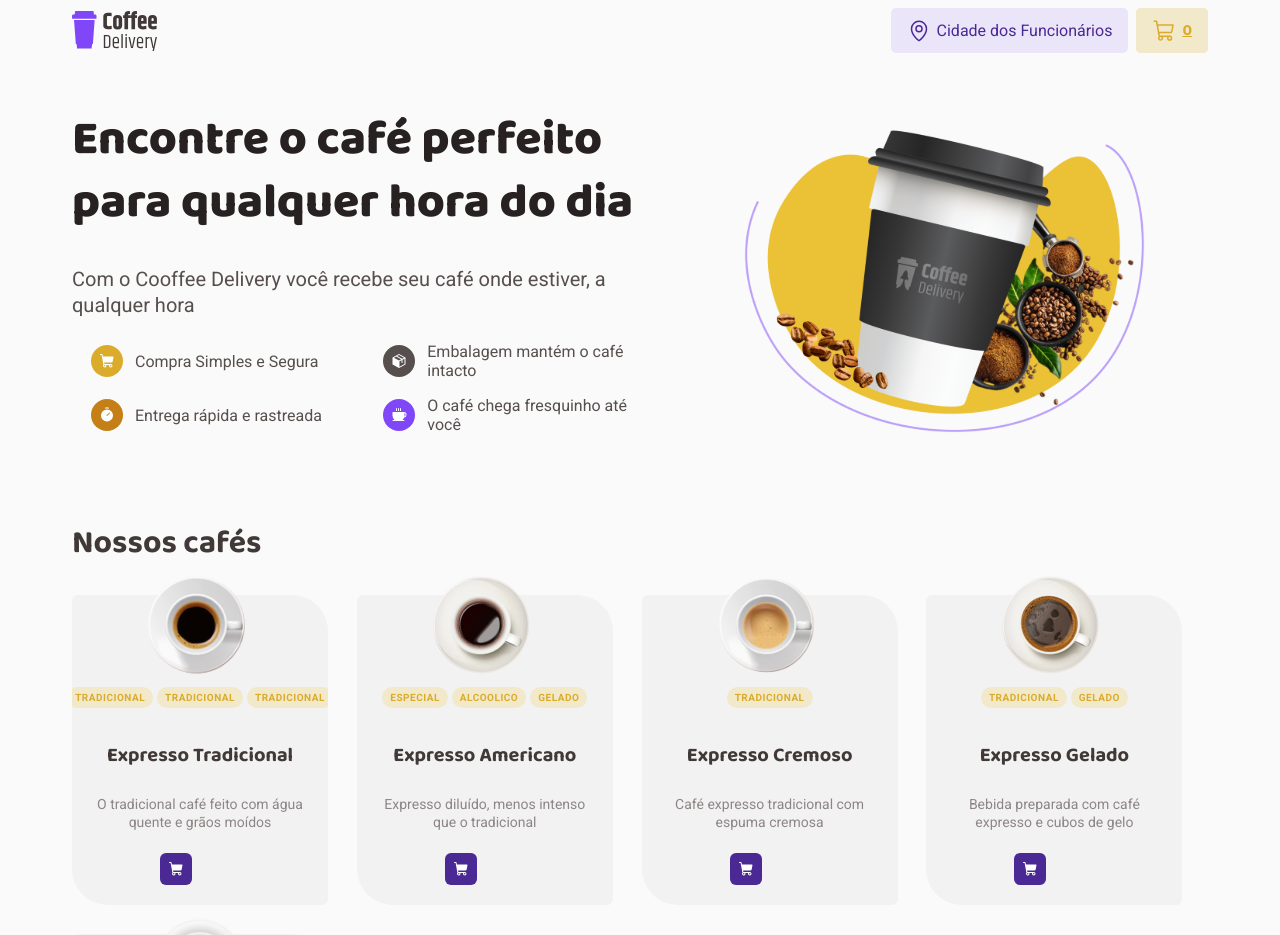
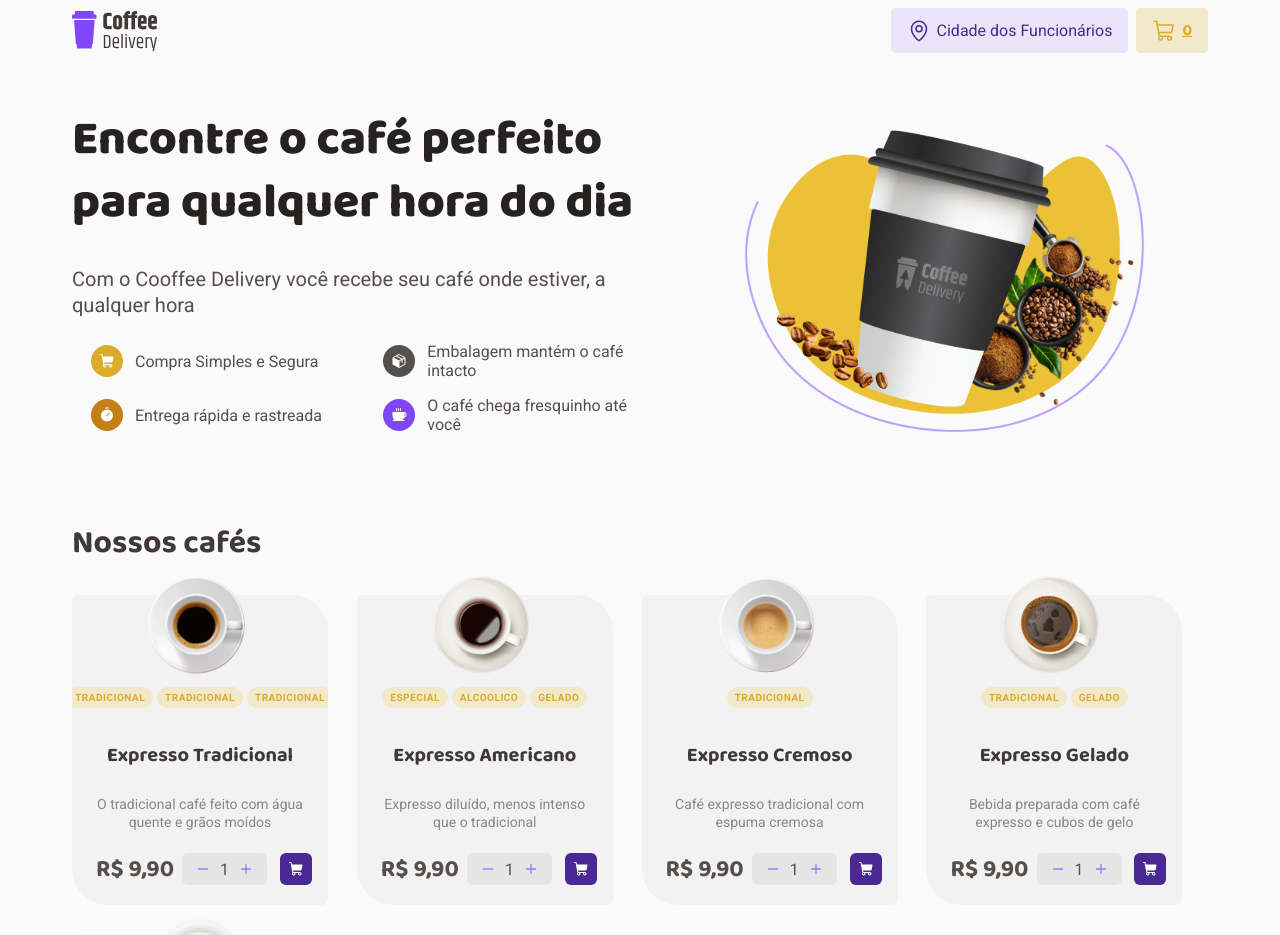
Before and after one commit to ssisaias/desafio02-coffee-delivery, a React (Vite) app: page / in a window 1280 px wide. Shown: the top 935 px of the page. Built offline with nearby package versions, Linux system fonts and the light colour scheme; the HTML template or start-up script is replaced by a standard one.

Commit message:
finish add to card styles

```diff
--- a/src/components/CoffeeCard/coffeeCardAddToCart/styles.ts
+++ b/src/components/CoffeeCard/coffeeCardAddToCart/styles.ts
@@ -2,15 +2,41 @@ import { styled } from "styled-components";
 
 export const CCAddToCartContainer = styled.div`
     display: flex;
+    flex-direction: row;
     width: 13rem;
-    justify-content: space-between;
+    height: auto;
     align-items: center;
+    margin-left: 1.5rem;
 `
 
-export const CCAddToCartPriceTag = styled.button`
-
+export const CCAddToCartPriceTag = styled.div`
+    font-family: 'Baloo 2';
+    font-size: 1.5rem;
+    font-weight: 500;
+    color: ${props => props.theme['base-text']};
 `
 
-export const CCAddToCartQuantity = styled.button`
+export const CCAddToCartQuantity = styled.div`
+    max-width: 4.5rem;
+    height: 1rem;
+    padding: 0.5rem;
+    display: flex;
+    justify-content: center;
+    align-items: center;
+    gap: 0.25rem;
+    border-radius: 0.375rem;
+    background-color: ${props => props.theme['base-button']};
+    margin-left: 0.5rem;
 
+    button{
+        border: none;
+        cursor: pointer;
+        padding-top: 4px;
+        border-radius: 0.3rem;
+        background: none;
+    }
 `
+
+export const CCAddToCartButton = styled.div`
+    margin: 0 0 0.5rem 0.8rem;
+`
--- a/src/components/CoffeeCard/index.tsx
+++ b/src/components/CoffeeCard/index.tsx
@@ -1,8 +1,8 @@
-import { ShoppingCart } from "@phosphor-icons/react"
+import { Minus, MinusSquare, Plus, PlusSquare, ShoppingCart } from "@phosphor-icons/react"
 import { CoffeeInterface } from "../../interface/interfaces"
 import images from "../../util/imageResolver"
 import { SquareIconBg } from "../ui/IconBackground/styles"
-import { CCAddToCartContainer } from "./coffeeCardAddToCart/styles"
+import { CCAddToCartButton, CCAddToCartContainer, CCAddToCartPriceTag, CCAddToCartQuantity } from "./coffeeCardAddToCart/styles"
 import { CCHeaderImg } from "./coffeeCardImgHeader/styles"
 import { CCHeaderTag, CCHeaderTags } from "./coffeeCardTags/styles"
 import { CoffeeCardContainer, CCNameDescriptionContainer } from "./styles"
@@ -12,7 +12,7 @@ interface CoffeeCardProps {
 }
 
 
-export function CoffeeCard({coffeeItem}: CoffeeCardProps){
+export function CoffeeCard({ coffeeItem }: CoffeeCardProps) {
 
   return (
     <CoffeeCardContainer>
@@ -30,9 +30,20 @@ export function CoffeeCard({coffeeItem}: CoffeeCardProps){
       </CCNameDescriptionContainer>
       <CCAddToCartContainer>
 
-                    <SquareIconBg onClick={() => {console.log("add to cart")}} $themeBgColor="purple-dark" $cursor="pointer">
-                        <ShoppingCart></ShoppingCart>
+        <CCAddToCartPriceTag>
+          {coffeeItem.price.toLocaleString('pt-br', { style: 'currency', currency: 'BRL' })}
+        </CCAddToCartPriceTag>
+
+        <CCAddToCartQuantity>
+          <button><Minus weight="regular" size={'0.875rem'} color="#8047F8"></Minus></button>
+            <span>1</span>
+          <button><Plus weight="regular" size={'0.875rem'} color="#8047F8"></Plus></button>
+        </CCAddToCartQuantity>
+        <CCAddToCartButton>
+          <SquareIconBg title="Adicionar ao carrinho" onClick={() => { console.log("add to cart") }} $themeBgColor="purple-dark" $cursor="pointer">
+            <ShoppingCart ></ShoppingCart>
           </SquareIconBg>
+        </CCAddToCartButton>
 
       </CCAddToCartContainer>
     </CoffeeCardContainer>
```
Lines whose indentation alone changed are shown as unchanged.
